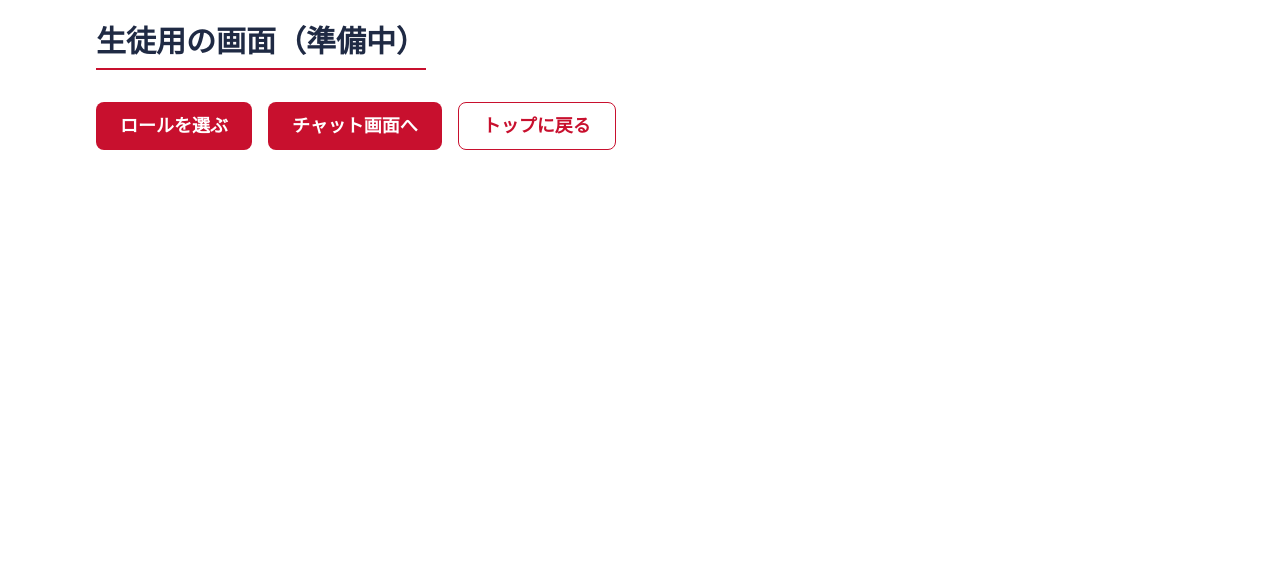
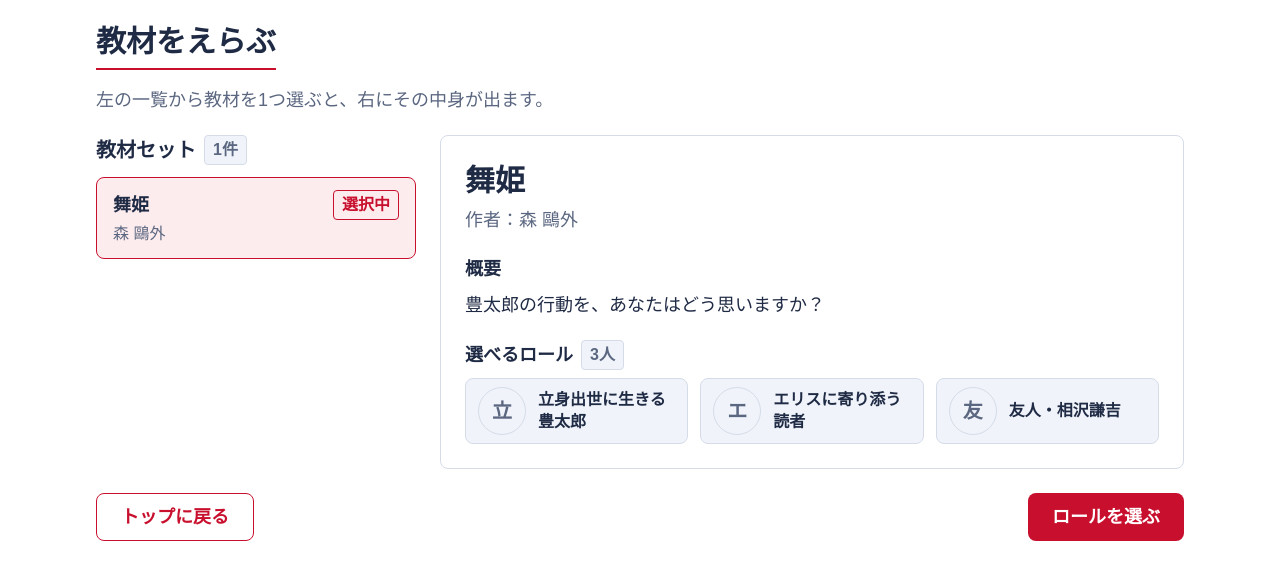
Before and after one commit to makun212/fall-hackathon-team4, a FastAPI app: page /student in a window 1280 px wide. Shown: the part 58-638 px from the top of the page. Run offline with FastAPI, Linux system fonts and the light colour scheme.

Commit message:
make student-dashbord

```diff
--- a/backend/main.py
+++ b/backend/main.py
@@ -1064,7 +1064,9 @@ def teacher_chat_detail(request: Request, conversation_id: str):
 # 生徒用のトップ（仮）
 @app.get("/student", response_class=HTMLResponse)
 def student_home(request: Request):
-    return templates.TemplateResponse(request, "student_home.html")
+    return templates.TemplateResponse(
+        request, "student_home.html", {"material_sets": get_confirmed_material_sets()}
+    )
 
 
 # 生徒用のロール選択画面
--- a/frontend/templates/student_home.html
+++ b/frontend/templates/student_home.html
@@ -1,13 +1,97 @@
+{# 生徒用のトップ：左に教師が作った教材セットの一覧、右に選んだセットの中身（タイトル・作者名・概要・ロール名） #}
+{# material_sets は main.py の student_home() から渡す（形は get_confirmed_material_sets() と同じ） #}
+{# 選ぶセットは URL の ?set= で決める。なければ一覧の先頭（一番新しいセット） #}
+{# 一覧の項目を押すと、htmx で #student-dashboard だけを差し替える（JavaScript が動かなくても、ふつうのリンクとして動く） #}
 {% extends "base.html" %}
-{% from "_components.html" import page_header, btn_primary, btn_secondary %}
+{% from "_components.html" import page_header, btn_primary, btn_secondary, avatar, badge %}
 
-{% block title %}生徒 | {% endblock %}
+{% set selected_id = request.query_params.get("set", "") %}
+{% set selected = (material_sets | selectattr("id", "equalto", selected_id) | list | first) or (material_sets | first) if material_sets else none %}
+
+{% block title %}教材をえらぶ | {% endblock %}
 
 {% block content %}
-{{ page_header("生徒用の画面（準備中）") }}
-<div class="flex flex-wrap gap-4">
-  {{ btn_primary("ロールを選ぶ", href="/student/roles") }}
-  {{ btn_primary("チャット画面へ", href="/student/chat") }}
+{{ page_header("教材をえらぶ") }}
+<p class="-mt-4 mb-5 text-muted">左の一覧から教材を1つ選ぶと、右にその中身が出ます。</p>
+
+<div id="student-dashboard" class="flex flex-col lg:flex-row lg:items-start gap-6">
+  {# 左：教材セットの一覧 #}
+  <nav aria-label="教材セットの一覧" class="lg:w-80 shrink-0 flex flex-col gap-3">
+    <h2 class="flex items-center gap-2 text-xl font-bold">
+      教材セット
+      {{ badge(material_sets | length ~ "件") }}
+    </h2>
+    {% if material_sets %}
+      <ul class="flex flex-col gap-2">
+        {% for ms in material_sets %}
+          {% set is_selected = selected is not none and ms.id == selected.id %}
+          {% set set_url = "/student?set=" ~ (ms.id | urlencode) %}
+          <li>
+            <a href="{{ set_url }}"
+               hx-get="{{ set_url }}" hx-select="#student-dashboard" hx-target="#student-dashboard" hx-swap="outerHTML" hx-push-url="true"
+               {% if is_selected %}aria-current="true"{% endif %}
+               class="flex flex-col gap-0.5 min-h-12 px-4 py-3 border rounded-lg hover:border-accent focus-visible:outline-2 focus-visible:outline-offset-2 focus-visible:outline-accent {{ 'border-accent bg-accent-soft' if is_selected else 'border-line bg-paper' }}">
+              <span class="flex items-center justify-between gap-2">
+                <span class="text-lg font-bold leading-snug break-words">{{ ms.title }}</span>
+                {% if is_selected %}{{ badge("選択中", "accent") }}{% endif %}
+              </span>
+              {% if ms.author %}<span class="text-base text-muted">{{ ms.author }}</span>{% endif %}
+            </a>
+          </li>
+        {% endfor %}
+      </ul>
+    {% else %}
+      <p class="text-base text-muted">先生が作った教材は、まだありません。</p>
+    {% endif %}
+  </nav>
+
+  {# 右：選んだセットの中身 #}
+  <section aria-live="polite" aria-label="選んでいる教材の中身" class="flex-1 min-w-0 flex flex-col gap-5 p-6 bg-paper border border-line rounded-lg">
+    {% if selected is none %}
+      <p class="text-muted">教材が用意されるまで、少し待ってください。</p>
+    {% else %}
+      <div class="flex flex-col gap-1">
+        <h2 class="text-3xl font-bold leading-snug break-words">{{ selected.title }}</h2>
+        {% if selected.author %}<p class="text-muted">作者：{{ selected.author }}</p>{% endif %}
+      </div>
+
+      <div class="flex flex-col gap-2">
+        <h3 class="text-lg font-bold">概要</h3>
+        {# 教材セットに「概要」の項目はまだないため、いまは問いを出す。バックエンドで summary が追加されたら、そちらを優先して出す #}
+        {% if selected.summary %}
+          <p class="leading-relaxed">{{ selected.summary }}</p>
+        {% elif selected.question %}
+          <p class="leading-relaxed">{{ selected.question }}</p>
+        {% else %}
+          <p class="text-muted">概要は、まだありません。</p>
+        {% endif %}
+      </div>
+
+      <div class="flex flex-col gap-2">
+        <h3 class="flex items-center gap-2 text-lg font-bold">
+          選べるロール
+          {{ badge(selected.roles | length ~ "人") }}
+        </h3>
+        {% if selected.roles %}
+          <ul class="grid grid-cols-1 sm:grid-cols-2 xl:grid-cols-3 gap-3">
+            {% for role in selected.roles %}
+              <li class="flex items-center gap-3 min-h-14 px-3 py-2 border border-line rounded-lg bg-subtle">
+                {{ avatar(role.name[:1], role.image) }}
+                <span class="min-w-0 text-base font-bold leading-snug break-words">{{ role.name }}</span>
+              </li>
+            {% endfor %}
+          </ul>
+        {% else %}
+          <p class="text-muted">ロールは、まだありません。</p>
+        {% endif %}
+      </div>
+    {% endif %}
+  </section>
+</div>
+
+{# ボタンの行。左：トップに戻る、右：ロールを選ぶ。スマホ幅は縦に並べ、「ロールを選ぶ」を一番上にする #}
+<div class="mt-6 flex flex-col-reverse gap-3 md:flex-row md:items-center md:justify-between">
   {{ btn_secondary("トップに戻る", href="/") }}
+  {% if selected is not none %}{{ btn_primary("ロールを選ぶ", href="/student/roles") }}{% endif %}
 </div>
 {% endblock %}
```
